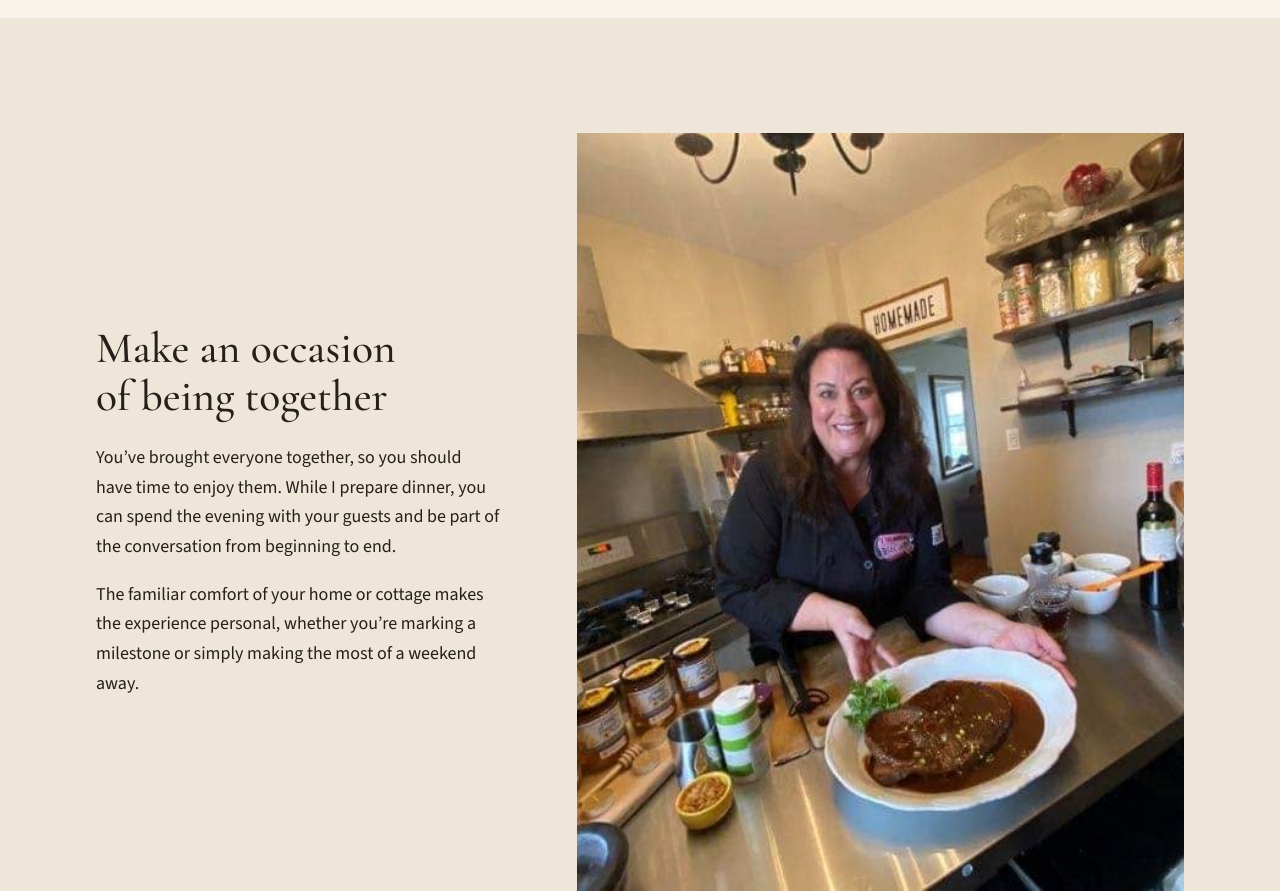
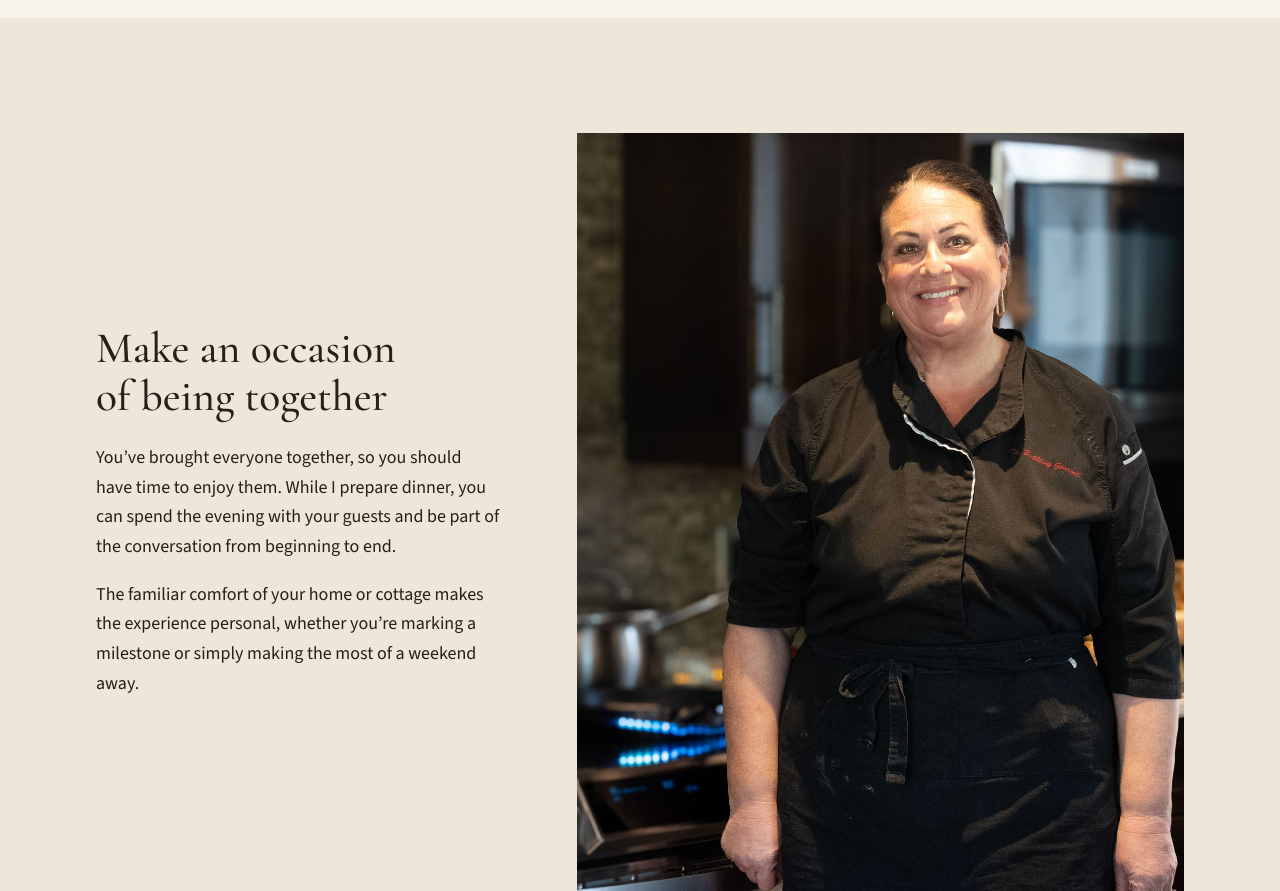
Before and after one commit to smalltownchatter/babblingourmet, a plain HTML site: page private-chef.html in a window 1280 px wide. Shown: the part 1400-2291 px from the top of the page. Drawn offline with nearby package versions, Linux system fonts and the light colour scheme.

Commit message:
Private Chef page: use real portrait of Andi in place of the hands photo
Co-Authored-By: Claude Opus 5.5 <noreply@anthropic.com>
Claude-Session: https://claude.ai/code/session_01Mox99SX2j2PugDnzVDkiDx

```diff
--- a/private-chef.html
+++ b/private-chef.html
@@ -67,7 +67,7 @@
     <section class="section tint">
       <div class="wrap">
         <div class="split reveal split--reverse split--narrow-img">
-          <figure class="img img--4x5"><img src="assets/img/gallery-hands.jpg" alt="Plating a dish in the kitchen" loading="lazy" decoding="async"></figure>
+          <figure class="img img--4x5"><img src="assets/img/private-chef-andi.jpg" alt="Chef Andi Marcus smiling in a home kitchen, wearing her black Babbling Gourmet chef’s jacket, with pots on the stove behind her" loading="lazy" decoding="async"></figure>
           <div class="split__body">
             <h2>Make an occasion of being together</h2>
             <p>You’ve brought everyone together, so you should have time to enjoy them. While I prepare dinner, you can spend the evening with your guests and be part of the conversation from beginning to end.</p>
```
Also changed, not shown: assets/img/private-chef-andi.jpg (added), 1 other file.
